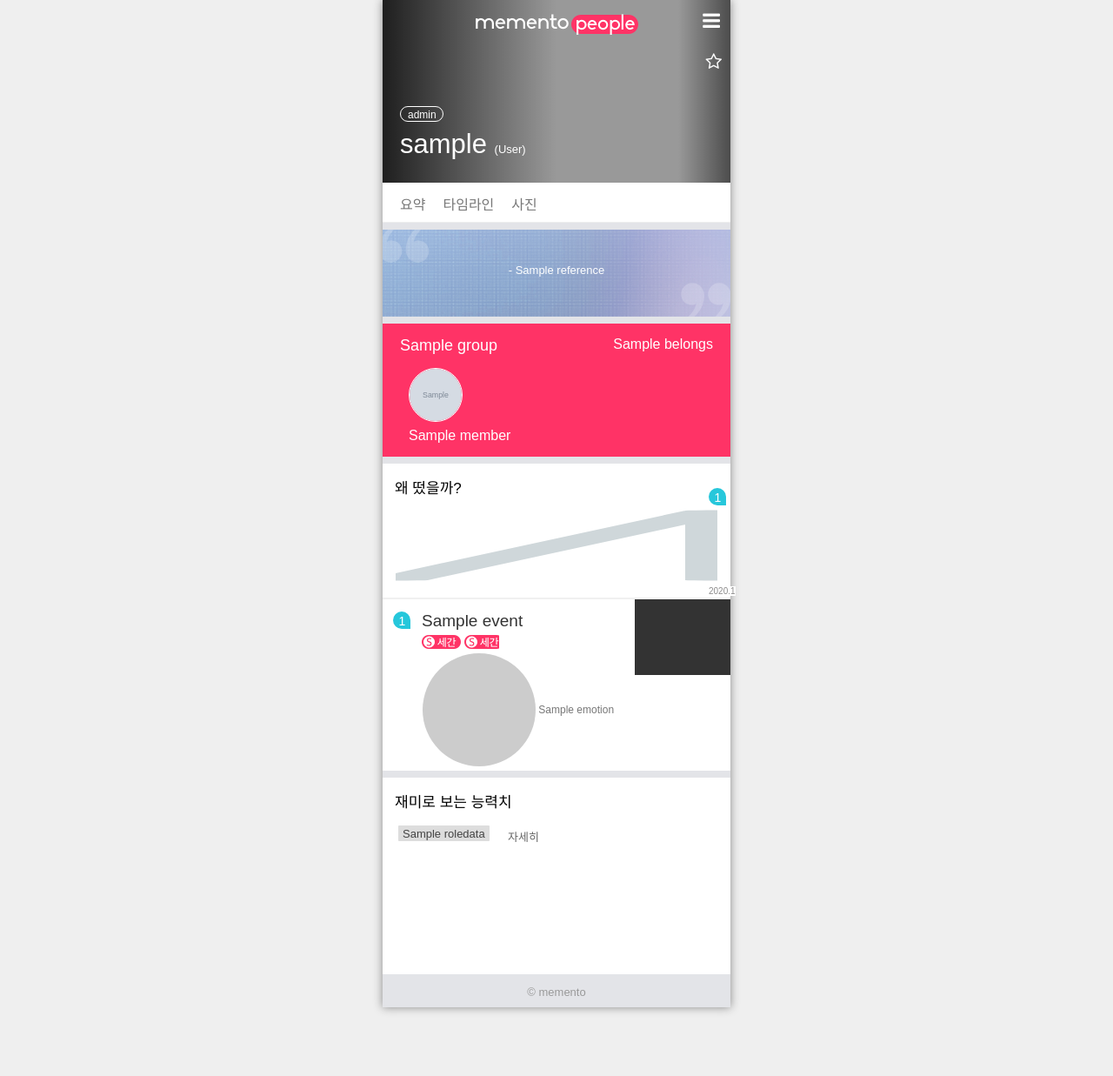
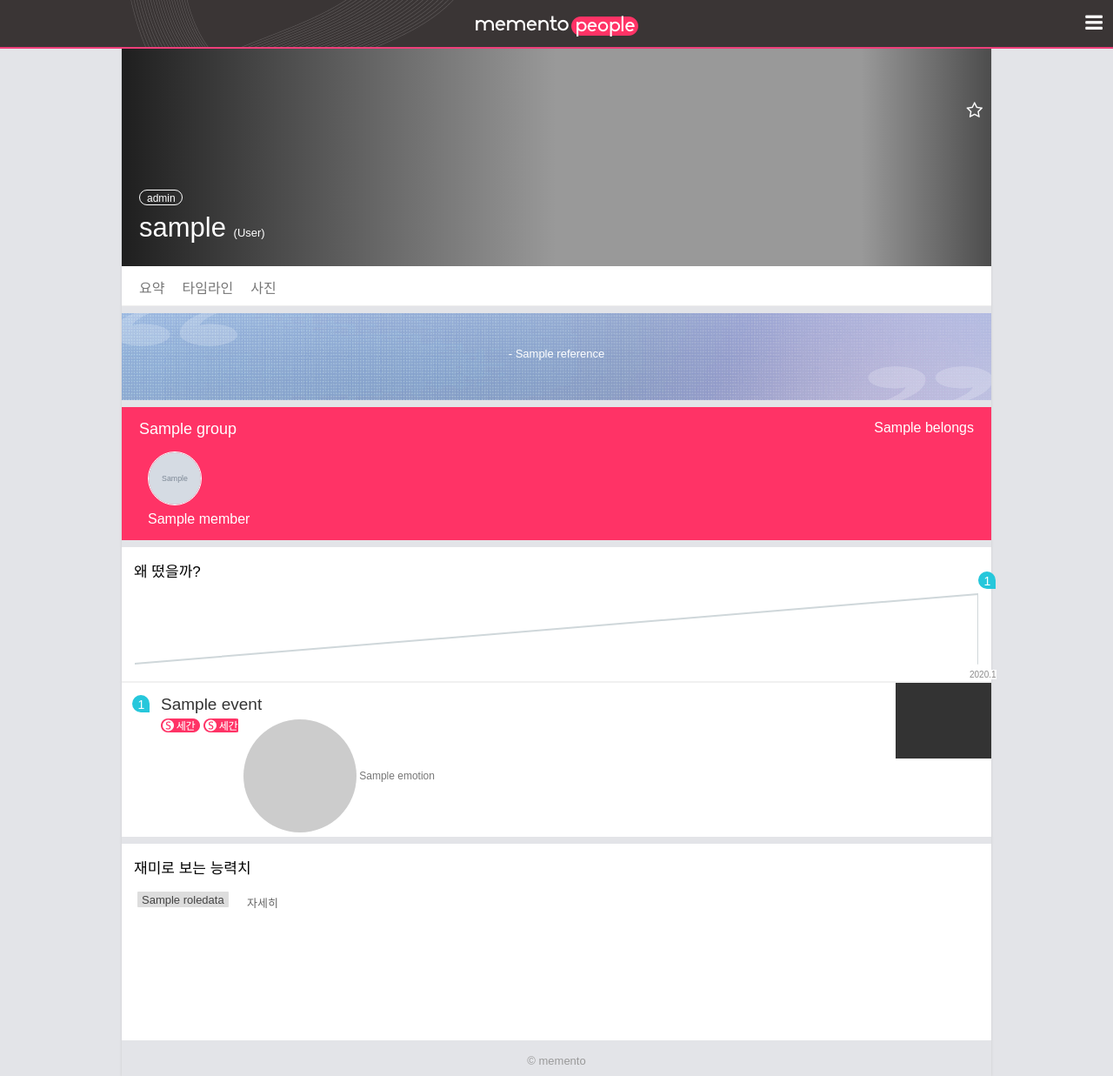
Before and after one commit to memento7/service-frontend, a Python web app: template template/people_magazine/summary.html in a window 1280 px wide. Shown: the whole page at 87% size. Run offline with Jinja, Linux system fonts and the light colour scheme; the template is opened without the code that fills it: most values are stand-ins (such as "Sample title", 1, 10 or a date in 2020); grey boxes marked "Sample" are stand-in pictures; some libraries are stand-ins or nearby versions; some web fonts are replaced.

Commit message:
Improve responsive CSS on desktop-size view

```diff
--- a/static/css/global.css
+++ b/static/css/global.css
@@ -297,28 +297,40 @@ nav.magazine-nav ul li.selected{
 }
 
 footer{
-	padding: 5px 0 10px 0;
+	padding: 8px 0 10px 0;
 	font-size: 13px;
 	color: #999;
 	text-align: center;
 }
 
 
-@media(min-width: 700px) {
+@media(min-width: 1000px) {
 	html,body{
-		background-color: #efefef;
+		/*background-color: #efefef;*/
 		overflow-x: hidden;
 	}
 	#wrap{
 		position: relative;
-		width: 400px;
+		width: 1000px;
 		min-height: 700px;
-		margin: 0 auto;
-		box-shadow: 0px 0px 10px #888888;
+		margin: 56px auto 0;
+		box-shadow: 0px 0px 3px #ccc;
 	}
 
 	#wrap header{
-		width: 400px;
+		width: 100%;
+		position: fixed;
+		top: 0;
+		left: 0;
+
+		height: 44px;
+		padding-top: 10px;
+		background: #3a3535;
+		background-image: url('/images/header_bg_pattern.png');
+		background-repeat: no-repeat;
+		background-position: 150px 0;
+		/*background-color: white;
+		box-shadow: 0px 0px 3px #ccc;*/
 	}
 }
 
--- a/static/css/people_magazine.css
+++ b/static/css/people_magazine.css
@@ -40,13 +40,13 @@ section#people-header .user-react .star.enabled{ color: #ffcc00 }
 
 
 section#people-header .background{
-	height: 210px;
+	height: inherit;
 	z-index: 1;
 }
 section#people-header .background-filter{
 	position: absolute;
 	width: 100%;
-	height: 210px;
+	height: inherit;
 	background: -webkit-linear-gradient(-90deg, rgba(0,0,0,.8) 0%, rgba(0,0,0,0) 50%, rgba(0,0,0,0) 85%, rgba(0,0,0,.5));
 	/*background: linear-gradient(90deg, rgba(0,0,0,.8), rgba(0,0,0,0));*/
 	background: linear-gradient(90deg, rgba(0,0,0,.8) 0%, rgba(0,0,0,0) 50%, rgba(0,0,0,0) 85%, rgba(0,0,0,.5));
@@ -181,13 +181,16 @@ section#people-trend .graph-area{
 	padding: 0 15px 5px;
 }
 
+section#people-trend .graph-area svg.graph-large{ display: none; }
+
 section#people-trend .graph-area svg path{
 	fill: none;
 	stroke: #cfd7da;
-	stroke-width: 1;
+	stroke-width: 2;
 	stroke-linecap: round;
 	stroke-linejoin: round;
 }
+
 section#people-trend .graph-area .overlay{
 	position: absolute;
 	top: 0;
@@ -197,7 +200,7 @@ section#people-trend .graph-area .overlay{
 
 section#people-trend .graph-area .overlay i.index-bubble{
 	position: absolute;
-	margin-left: -10px;
+	margin-left: -12px;
 	margin-top: -26px;
 }
 
@@ -380,11 +383,49 @@ section#people-stats .comments .evaluate-btn{
 	border-radius: 4px;
 }
 
+
+
+/* 사진 (탭) */
+section#images{
+}
+
+section#images ul{
+	margin: 0;
+	padding: 0;
+	list-style: none;
+}
+
+section#images ul li{
+	margin: 0;
+	padding: 10px;
+}
+
+section#images ul li img{ width: 100% }
+
+
+
+
 /* 인물 유형 특화 엔티티 */
 section.role-entities{
-
 }
 
 section.role-entities .no-content{
 	padding: 10px 0 25px;
 }
+
+
+
+
+@media(min-width: 1000px) {
+	#wrap header{
+		border-bottom: 2px solid #ee3f7a;
+	}
+
+	section#people-header{
+		height: 250px;
+	}
+
+	section#people-trend .graph-area svg.graph-small{ display: none }
+	section#people-trend .graph-area svg.graph-large{ display: block }
+	section#people-trend .graph-area .overlay i.index-bubble{ margin-left: 0 }
+}
--- a/static/templates/sidebar.html
+++ b/static/templates/sidebar.html
@@ -20,16 +20,16 @@
 				<span>로그인 필요</span>
 			</h3>
 
-			<div class="login-btn facebook" onclick="login('facebook')">
+			<div class="login-btn facebook" onclick="memento.login('facebook')">
 				<i class="fa fa-facebook" aria-hidden="true"></i>
 				<span>페이스북으로 로그인</span>
 			</div>
-			<div class="login-btn naver" onclick="login('naver')">
+			<div class="login-btn naver" onclick="memento.login('naver')">
 				<span class="naver-icon"></span>
 				<span>네이버로 로그인</span>
 			</div>
 
-			<div class="login-btn google" onclick="login('google')">
+			<div class="login-btn google" onclick="memento.login('google')">
 				<i class="fa fa-google" aria-hidden="true"></i>
 				<span>구글으로 로그인</span>
 			</div>
--- a/template/event_magazine/summary.html
+++ b/template/event_magazine/summary.html
@@ -178,7 +178,7 @@
 			<span>연관 키워드</span>
 		</h3>
 		<div>
-			<img src="./keyword-wordcloud.png" width="100%" style="max-width: 600px">
+			<img src="./keyword-wordcloud.png" width="100%">
 		</div>
 	</section>
 
--- a/template/people_magazine/summary.html
+++ b/template/people_magazine/summary.html
@@ -52,12 +52,24 @@
 		<h3>왜 떴을까?</h3>
 		<div class="graph-area">
 			{% set merge_cnt = 5 %}
-			<svg xmlns="http://www.w3.org/2000/svg" version="1.1" width="100%" height="105" viewBox="0 0 {{ trend_graph | length * merge_cnt }} 105" preserveAspectRatio="none">
+			{% set graph_width = trend_graph | length * merge_cnt %}
+
+			{% set svg_width = 350 %}
+			<svg class="graph-small" xmlns="http://www.w3.org/2000/svg" version="1.1" width="100%" height="105" viewBox="0 0 {{ svg_width }} 105" preserveAspectRatio="none">
 				<path d="M 0, 90
-					{% for d in trend_graph %} L {{ merge_cnt * loop.index }}, {{ 90 - d.value }} {% endfor %}
-					L {{ trend_graph | length * merge_cnt }}, 90
+					{% for d in trend_graph %} L {{ (merge_cnt * loop.index) / graph_width * svg_width }}, {{ 90 - d.value }} {% endfor %}
+					L {{ svg_width }}, 90
 				" />
 			</svg>
+
+			{% set svg_width = 1000 %}
+			<svg class="graph-large" xmlns="http://www.w3.org/2000/svg" version="1.1" width="100%" height="105" viewBox="0 0 {{ svg_width }} 105" preserveAspectRatio="none">
+				<path d="M 0, 90
+					{% for d in trend_graph %} L {{ (merge_cnt * loop.index) / graph_width * svg_width }}, {{ 90 - d.value }} {% endfor %}
+					L {{ svg_width }}, 90
+				" />
+			</svg>
+
 			<div class="overlay">
 			{% set x_poses = [] %}
 			{% for tt in top_trends.values() %}
```
Also changed, not shown: static/css/event_magazine.css (+53 -6 lines), static/images/header_bg_pattern.png (added).
